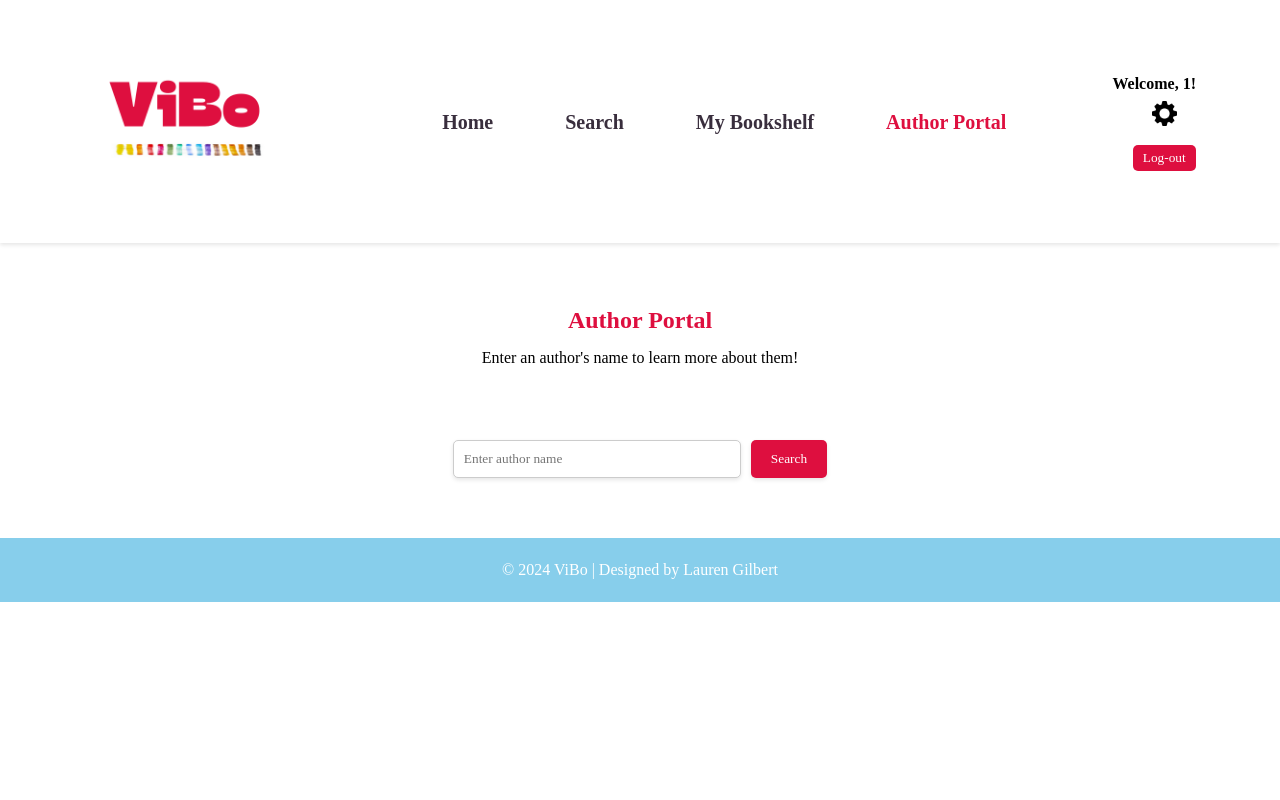
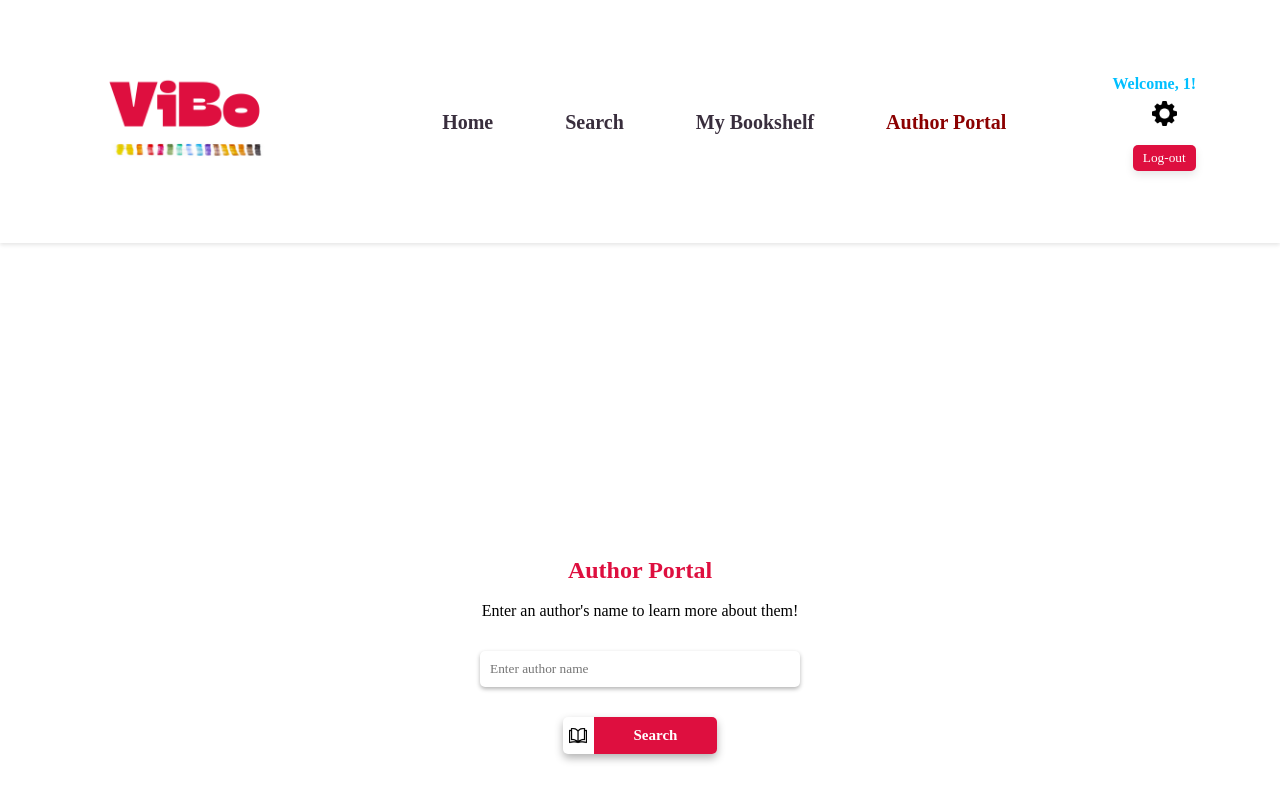
Before and after one commit to laurenhg/vibo, a React (Vite) app: page /AuthorPortal in a window 1280 px wide. Shown: the top 800 px of the page. Built offline with nearby package versions, Linux system fonts and the light colour scheme; sample sign-in values are in the browser's storage; a web font is replaced by a local one.

Commit message:
form hook author portal and styling

```diff
--- a/src/components/Footer/Footer.module.css
+++ b/src/components/Footer/Footer.module.css
@@ -12,7 +12,7 @@ main {
 
 .footer,
 .footer *{
-    background-color: skyblue;
+    background-color: var(--color-accent);
     color: #f4f4f4;
     text-align: center;
     padding: 10px 20px;
--- a/src/components/Navigation/Navigation.module.css
+++ b/src/components/Navigation/Navigation.module.css
@@ -43,18 +43,19 @@
 }
 
 .welcomeMessage {
-    color: black;
+    color: var(--color-secondary);
 margin-right: 20px;
 font-weight: bold;
 }
 .logoutButton {
     margin-top: 10px;
     padding: 5px 10px;
-    background-color: #DE0F3F;
-    color: white;
+    background-color: var(--color-primary);
+    color: var(--color-background);
     border: none;
     border-radius: 5px;
     cursor: pointer;
+    box-shadow: 0 4px 8px rgba(0, 0, 0, 0.1);
 }
 
 .activeLink, .defaultLink {
@@ -71,6 +72,6 @@ font-weight: bold;
 }
 
 .activeLink {
-    color: #DE0F3F;
+    color: var(--color-rollover);
     text-decoration: none;
 }
--- a/src/components/button/Button.module.css
+++ b/src/components/button/Button.module.css
@@ -2,7 +2,7 @@
     display: flex;
     align-items: center;
     background-color: transparent;
-    /*border: 1px solid gray;*/
+    border-radius: 5px;
     border: none;
     cursor: pointer;
     margin: 20px auto;
@@ -17,7 +17,7 @@
 
 .buttonIcon {
     flex: 0 1 20%;
-    background-color: white;
+    background-color: var(--color-background);
     display: flex;
     align-items: center;
     justify-content: center;
@@ -32,8 +32,8 @@
 
 .buttonText {
     flex: 1;
-    background-color: #DE0F3F;
-    color: white;
+    background-color: var(--color-primary);
+    color: var(--color-background);
     display: flex;
     align-items: center;
     justify-content: center;
@@ -44,7 +44,7 @@
 }
 
 .customButton:hover .buttonText {
-    background-color: darkred;
+    background-color: var(--color-rollover);
 }
 
 .buttonNormal {
@@ -53,12 +53,12 @@
 }
 
  .buttonAdded {
-    background-color: deepskyblue;
-    color: white;
+    background-color: var(--color-secondary);
+    color: var(--color-background);
 }
 
 .bookAdded {
     text-align: center;
-    color: deepskyblue;
+    color: var(--color-secondary);
     font-weight: bolder;
 }
--- a/src/index.css
+++ b/src/index.css
@@ -1,8 +1,13 @@
 @import url("https://use.typekit.net/mkb6hpk.css");
 @import url("https://use.typekit.net/mkb6hpk.css");
 :root {
+
   --color-primary:#DE0F3F;
   --color-secondary:#00BFFF;
+  --color-background:#FFFFFF;
+  --color-accent:#87CEEB;
+  --color-input: #333333;
+  --color-rollover: #8B0000;
 
 }
 
--- a/src/pages/AuthorPortal/AuthorPortal.jsx
+++ b/src/pages/AuthorPortal/AuthorPortal.jsx
@@ -1,42 +1,33 @@
 import React from 'react';
-import axios from 'axios';
-import useAuthorData from "./AuthorPortalComponents/UseAuthorData.jsx";
+import { useForm } from 'react-hook-form';
 import AuthorCard from "../../components/AuthorCard/AuthorCard.jsx";
-import styles from '../AuthorPortal/AuthorPortal.module.css'
+import Button from "../../components/button/Button.jsx";
+import styles from './AuthorPortal.module.css';
+import useAuthorData from "./AuthorPortalComponents/UseAuthorData.jsx"; // Update path as necessary
 
 const AuthorPortal = () => {
-    const {
-        name, setName, authorData, works, loading, error, handleSearch
-    } = useAuthorData();
+    const { register, handleSubmit, formState: { isSubmitting } } = useForm();
+    const { authorData, works, loading, error, searchAuthor } = useAuthorData();
 
-    const handleKeyPress = (e) => {
-        if (e.key === 'Enter') {
-            handleSearch();
-        }
+    const onSubmit = data => {
+        searchAuthor(data.name);
     };
 
     return (
         <div className={styles.authorPortalContainer}>
             <h2>Author Portal</h2>
-            <p> Enter an author's name to learn more about them!</p>
-            <div className={styles.authorSearchForm}>
+            <p>Enter an author's name to learn more about them!</p>
+            <form className={styles.authorSearchForm} onSubmit={handleSubmit(onSubmit)}>
                 <input
-                    type="text"
+                    {...register('name')} // This binds the input to useForm
                     className={styles.authorSearchInput}
-                    value={name}
-                    onChange={(e) => setName(e.target.value)}
-                    onKeyPress={handleKeyPress}
                     placeholder="Enter author name"
-                    disabled={loading}
+                    disabled={isSubmitting || loading}
                 />
-                <button
-                    className={styles.authorSearchButton}
-                    onClick={handleSearch}
-                    disabled={loading}
-                >
+                <Button type="submit" disabled={isSubmitting || loading}>
                     {loading ? 'Searching...' : 'Search'}
-                </button>
-            </div>
+                </Button>
+            </form>
             {loading && <p className={styles.loadingMessage}>Loading...</p>}
             {error && <p className={styles.errorMessage}>{error}</p>}
             {authorData && <AuthorCard author={authorData} works={works} />}
@@ -44,6 +35,4 @@ const AuthorPortal = () => {
     );
 };
 
-
-
 export default AuthorPortal;
--- a/src/pages/AuthorPortal/AuthorPortal.module.css
+++ b/src/pages/AuthorPortal/AuthorPortal.module.css
@@ -1,8 +1,13 @@
 .authorPortalContainer {
+    display: flex;
+    flex-direction: column;
+    align-items: center;
+    justify-content: center;
     max-width: 1200px;
     margin: 0 auto;
     padding: 20px;
-    text-align: center;
+    height: 100vh;
+    box-sizing: border-box;
 }
 
 .authorPortalContainer h2 {
@@ -11,19 +16,20 @@
 
 .authorSearchForm {
     display: flex;
+    flex-direction: column;
+    align-items: center;
     justify-content: center;
     gap: 10px;
     margin-bottom: 20px;
-    margin-top: 70px;
-
 }
 
 .authorSearchInput {
     padding: 10px;
-    border: 1px solid #ccc;
+    border: none;
     border-radius: 5px;
-    width: 18rem;
-    box-shadow: 0 2px 4px rgba(0, 0, 0, 0.1);
+    width: 20rem;
+    margin-top: 20px;
+    box-shadow: 0 2px 4px rgba(0, 0, 0, 0.3);
 }
 
 .authorSearchButton {
@@ -38,13 +44,15 @@
 }
 
 .authorSearchButton:hover {
-    background-color: var(--color-primary);
+    background-color: var(--color-primary-dark); /* Ensure you have this color defined, or replace with a specific color */
 }
 
 .loadingMessage {
     color: #666;
+    text-align: center;
 }
 
 .errorMessage {
     color: var(--color-primary);
+    text-align: center;
 }
--- a/src/pages/AuthorPortal/AuthorPortalComponents/UseAuthorData.jsx
+++ b/src/pages/AuthorPortal/AuthorPortalComponents/UseAuthorData.jsx
@@ -1,87 +1,67 @@
-
-
-import { useState, useEffect, useContext } from 'react';
+import { useState, useContext, useCallback } from 'react';
 import axios from 'axios';
-import {AuthContext} from "../../../components/Authentication/AuthContext.jsx";
+import { AuthContext } from "../../../components/Authentication/AuthContext.jsx";
 
 const useAuthorData = () => {
     const { user } = useContext(AuthContext);
-    const [name, setName] = useState('');
     const [authorData, setAuthorData] = useState(null);
     const [works, setWorks] = useState([]);
     const [loading, setLoading] = useState(false);
     const [error, setError] = useState('');
 
-    // Generate unique keys based on the user's identifier
-    const authorNameKey = user ? `authorName-${user.sub}` : 'authorName-guest';
-    const authorDataKey = user ? `authorData-${user.sub}` : 'authorData-guest';
-    const worksDataKey = user ? `worksData-${user.sub}` : 'worksData-guest';
-
-    useEffect(() => {
-        const storedName = sessionStorage.getItem(authorNameKey);
-        const storedAuthorData = sessionStorage.getItem(authorDataKey);
-        const storedWorks = sessionStorage.getItem(worksDataKey);
-
-        if (storedName && storedAuthorData && storedWorks) {
-            setName(storedName);
-            setAuthorData(JSON.parse(storedAuthorData));
-            setWorks(JSON.parse(storedWorks));
-        }
-    }, [authorNameKey, authorDataKey, worksDataKey]);
-
-    const fetchAuthorDetails = async (authorKey) => {
+    const fetchAuthorDetails = useCallback(async (authorKey) => {
+        setLoading(true);
         try {
             const response = await axios.get(`https://openlibrary.org/authors/${authorKey}.json`);
             setAuthorData(response.data);
-            sessionStorage.setItem(authorDataKey, JSON.stringify(response.data));
         } catch (error) {
             console.error('Failed to fetch author details:', error);
             setError('Failed to fetch author details');
+        } finally {
+            setLoading(false);
         }
-    };
+    }, []);
 
-    const fetchWorksByAuthor = async (authorKey) => {
+    const fetchWorksByAuthor = useCallback(async (authorKey) => {
+        setLoading(true);
         try {
             const response = await axios.get(`https://openlibrary.org/authors/${authorKey}/works.json?limit=25`);
             setWorks(response.data.entries || []);
-            sessionStorage.setItem(worksDataKey, JSON.stringify(response.data.entries || []));
         } catch (error) {
             console.error('Failed to fetch works by author:', error);
             setError('Failed to fetch works');
+        } finally {
+            setLoading(false);
         }
-    };
+    }, []);
 
-    const handleSearch = async () => {
+    const searchAuthor = useCallback(async (name) => {
         if (!name.trim()) return;
+        setError('');
         setLoading(true);
-        setError('');
         try {
             const response = await axios.get(`https://openlibrary.org/search/authors.json?q=${encodeURIComponent(name)}`);
-            if (response.data && response.data.docs.length > 0) {
+            if (response.data.docs.length > 0) {
                 const authorDetails = response.data.docs[0];
                 const authorKey = authorDetails.key.replace('/authors/', '');
                 await fetchAuthorDetails(authorKey);
                 await fetchWorksByAuthor(authorKey);
-                sessionStorage.setItem(authorNameKey, name);
             } else {
                 setAuthorData(null);
                 setWorks([]);
                 setError('No author found with that name.');
-                sessionStorage.removeItem(authorDataKey);
-                sessionStorage.removeItem(worksDataKey);
             }
         } catch (error) {
             console.error('Failed to search author:', error);
             setError('Failed to search for author. Please try again.');
             setAuthorData(null);
             setWorks([]);
-            sessionStorage.removeItem(authorDataKey);
-            sessionStorage.removeItem(worksDataKey);
+        } finally {
+            setLoading(false);
         }
-        setLoading(false);
-    };
+    }, [fetchAuthorDetails, fetchWorksByAuthor]);
 
-    return { name, setName, authorData, works, loading, error, handleSearch };
+    return { authorData, works, loading, error, searchAuthor };
 };
 
 export default useAuthorData;
```
